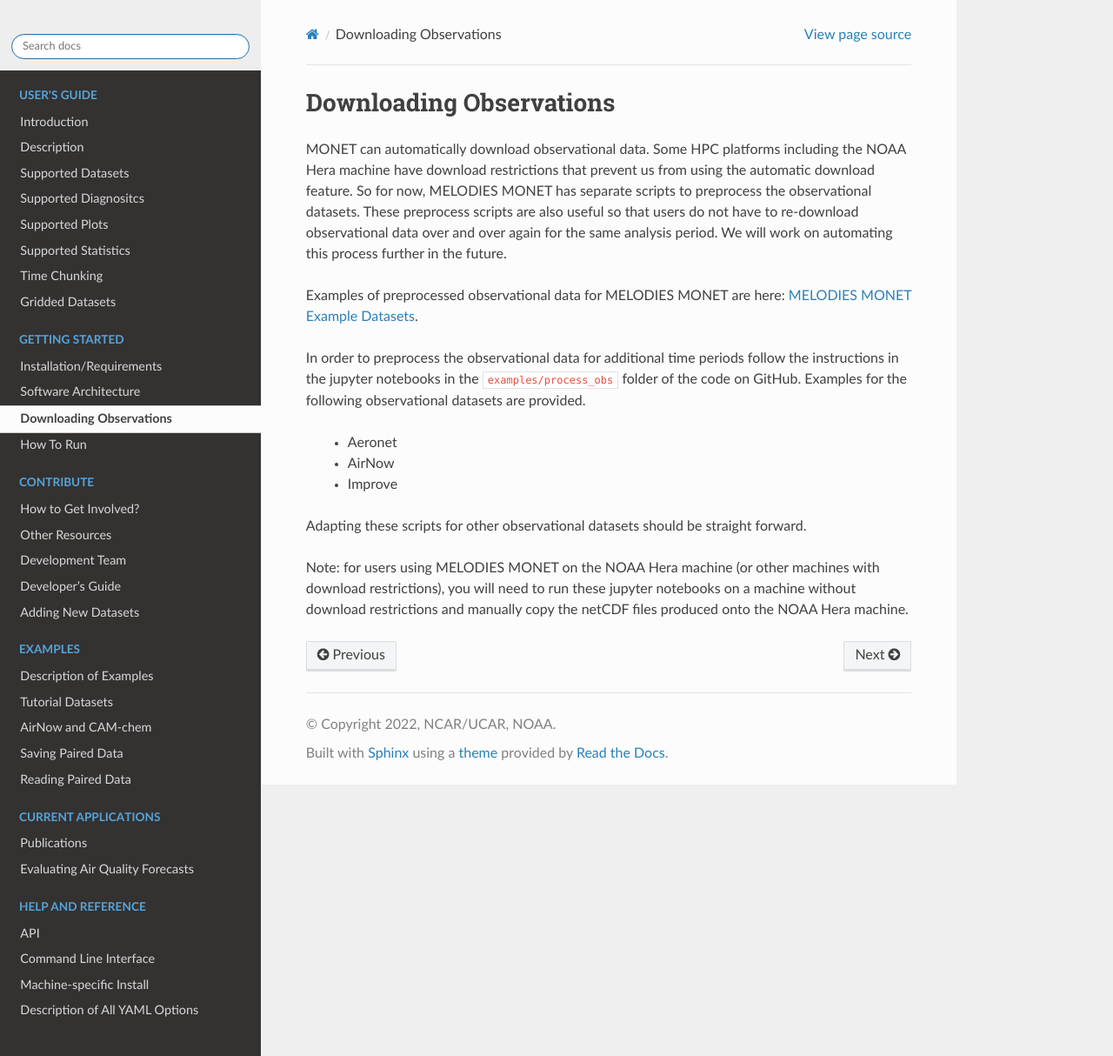
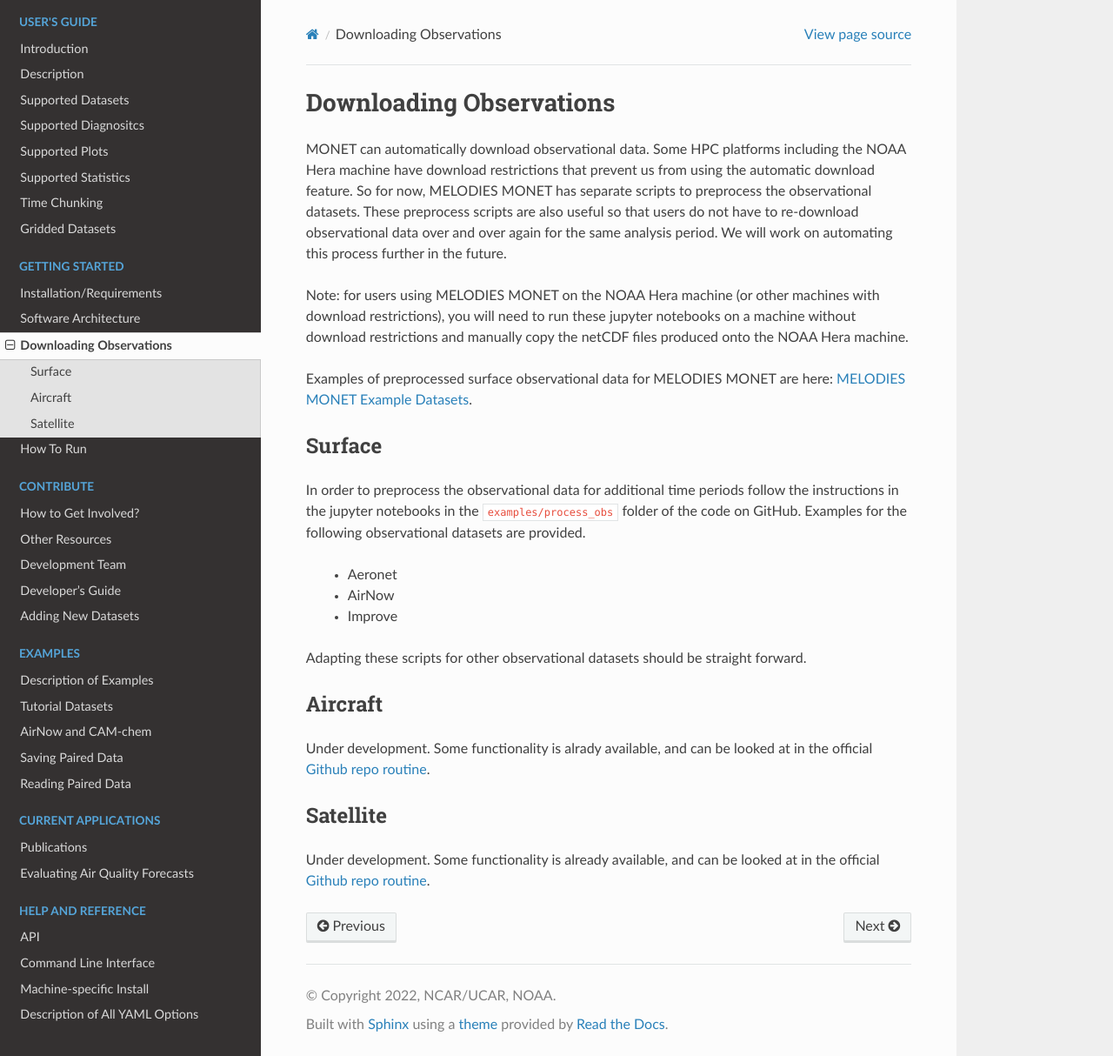
Before and after one commit to NOAA-CSL/MELODIES-MONET, a Sphinx documentation site: the page built from docs/getting_started/downloading_obs.rst, in a window 1280 px wide and 1214 px high. Shown: the whole window at 87% size. Built offline with Sphinx 7.4.7 and the Read the Docs theme 2.0.0, drawn with Linux system fonts in a browser that asks for light colours; pages that are not in the unit, such as notebooks, are missing from menus.

Commit message:
doc: Specify Downloading obs - Surface, Aircraft, Satellite

```diff
--- a/docs/getting_started/downloading_obs.rst
+++ b/docs/getting_started/downloading_obs.rst
@@ -9,8 +9,17 @@
 for the same analysis period. We will work on automating this process further
 in the future.
 
-Examples of preprocessed observational data for MELODIES MONET are here:
+
+Note: for users using MELODIES MONET on the NOAA Hera machine (or other machines
+with download restrictions), you will need to run these jupyter notebooks on a
+machine without download restrictions and manually copy the netCDF files produced
+onto the NOAA Hera machine.
+
+Examples of preprocessed surface observational data for MELODIES MONET are here:
 `MELODIES MONET Example Datasets <https://csl.noaa.gov/groups/csl4/modeldata/melodies-monet/>`_.
+
+Surface
+-------
 
 In order to preprocess the observational data for additional time periods
 follow the instructions in the jupyter notebooks in the
@@ -24,7 +33,12 @@
 Adapting these scripts for other observational datasets should be straight
 forward.
 
-Note: for users using MELODIES MONET on the NOAA Hera machine (or other machines
-with download restrictions), you will need to run these jupyter notebooks on a
-machine without download restrictions and manually copy the netCDF files produced
-onto the NOAA Hera machine.
+Aircraft
+--------
+
+Under development. Some functionality is alrady available, and can be looked at in the official `Github repo routine <https://github.com/NOAA-CSL/MELODIES-MONET/blob/develop/melodies_monet/plots/aircraftplots.py/>`__.
+
+Satellite
+---------
+
+Under development. Some functionality is already available, and can be looked at  in the official `Github repo routine <https://github.com/NOAA-CSL/MELODIES-MONET/blob/develop/melodies_monet/plots/satplots.py/>`__.
```
